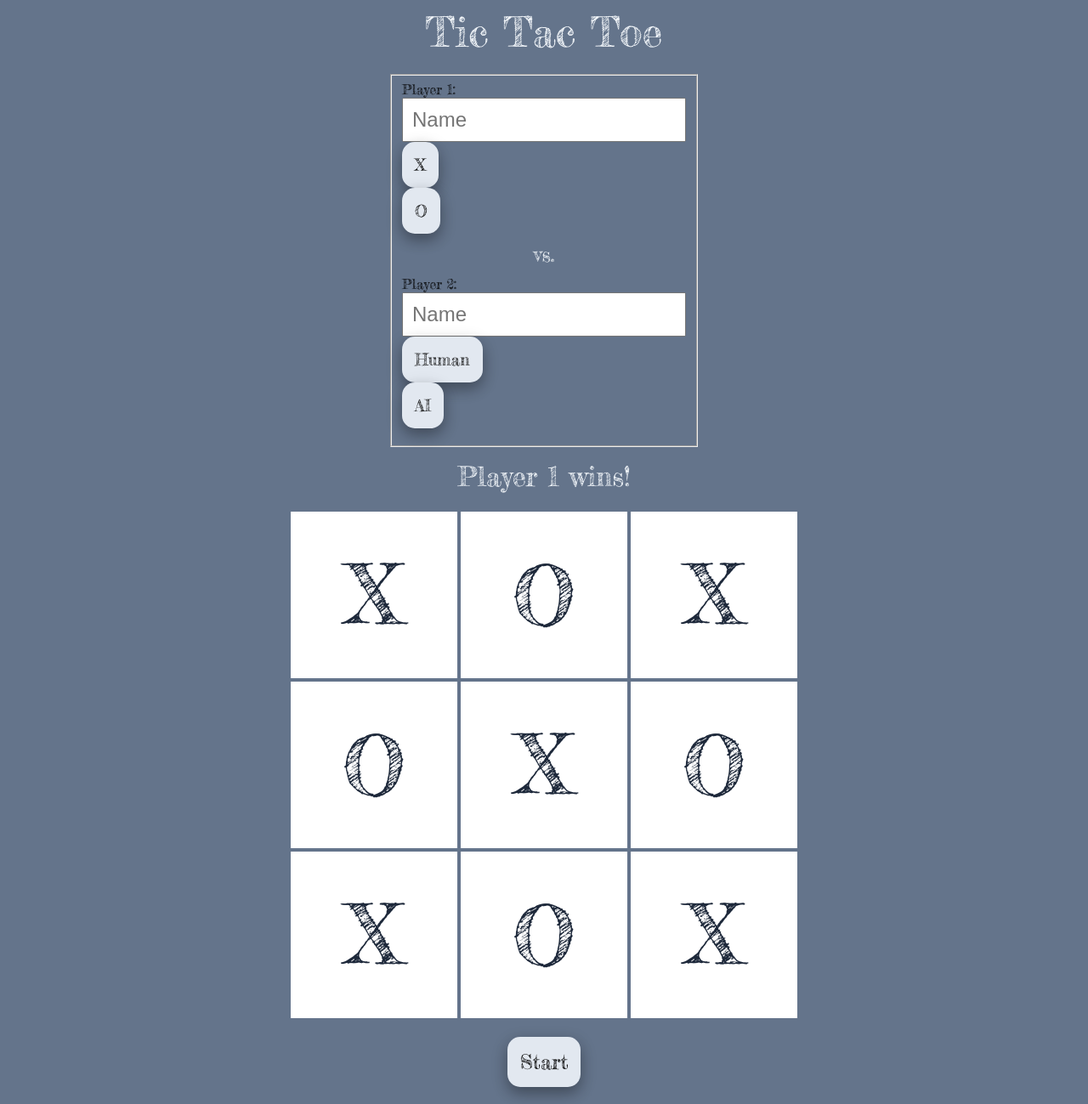
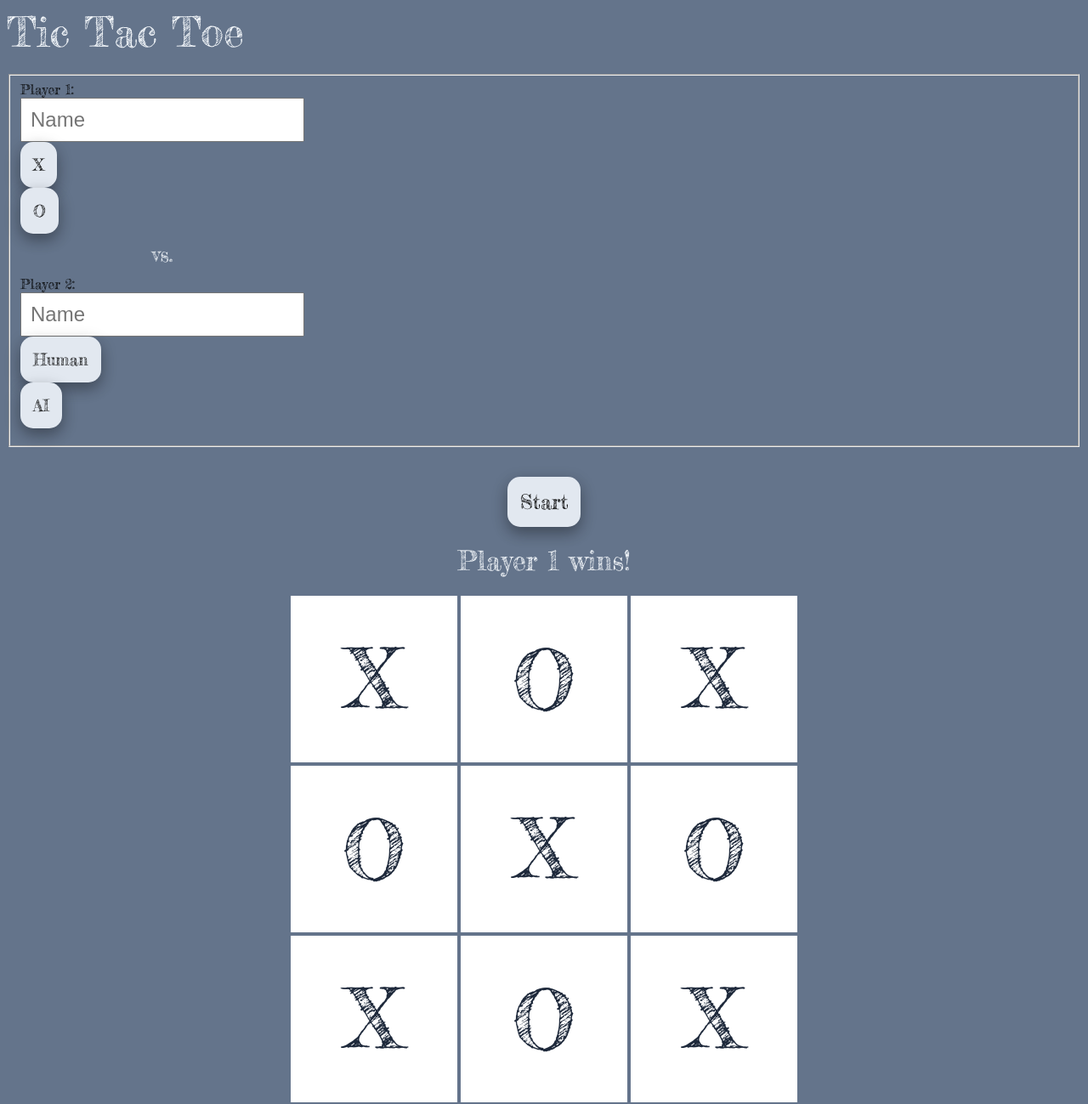
Before and after one commit to Selenityy/Tic-Tac-Toe, a website: page index.html in a window 1280 px wide. Shown: the whole page at 85% size. Drawn offline with Linux system fonts and the light colour scheme.

Commit message:
Altered layout to be right and left as opposed to center top and bottom

```diff
--- a/index.html
+++ b/index.html
@@ -5,8 +5,9 @@
     <title>Tic Tac Toe</title>
     <link rel="stylesheet" href="styles.css" />
   </head>
-  <header>
+  <body>
     <div id="title">Tic Tac Toe</div>
+    <div id="left_body">
       <div id="mode_box">
         <fieldset id="player_selection">
           <form name="myForm" id="myForm" action="" method="GET">
@@ -35,26 +36,14 @@
             />
             <button id="X" class="button">Human</button>
             <button id="X" class="button">AI</button>
-          <!-- <div id="player1" class="players">
-            Player 1
-            <div id="side1" class="button_div">
-              <button id="X" class="button">X</button>
-              <button id="O" class="button">O</button>
-            </div>
-          </div>
-          <div id="vs" class="players">vs.</div>
-          <div id="player2" class="players">
-            Player 2
-            <div id="side2" class="button_div">
-              <button id="AI" class="button">AI</button>
-              <button id="Human" class="button">Human</button>
-            </div>
-          </div> -->
           </form>
         </fieldset>
       </div>
-  </header>
-  <body>
+      <div id="restart">
+        <button onclick="toggle()" id="start_btn">Start</button>
+      </div>
+    </div>
+    <div id="right_body">
       <div class="text_display">Player 1 wins!</div>
       <div id="grid_board">
         <div class="grid_child" id="grid_1">X</div>
@@ -67,8 +56,6 @@
         <div class="grid_child" id="grid_8">O</div>
         <div class="grid_child" id="grid_9">X</div>
       </div>
-    <div id="restart">
-      <button onclick="toggle()" id="start_btn">Start</button>
     </div>
     <script src="script.js"></script>
   </body>
```
Lines whose indentation alone changed are shown as unchanged.
